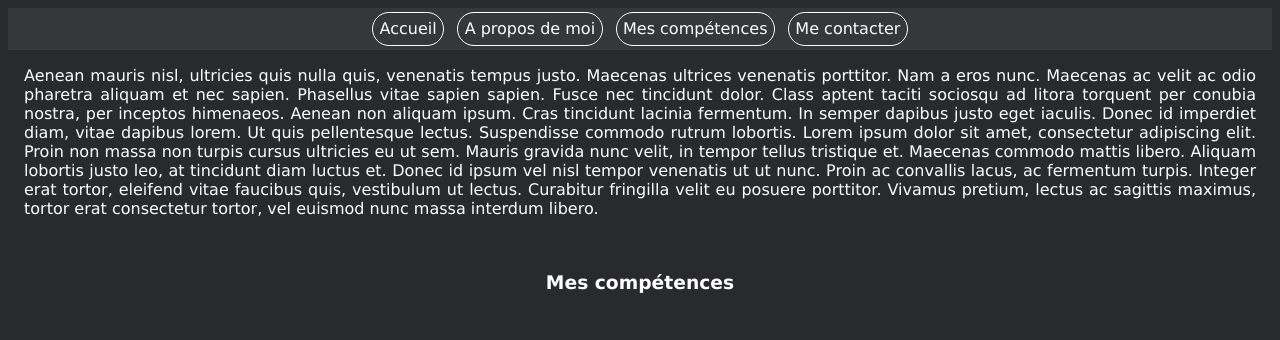
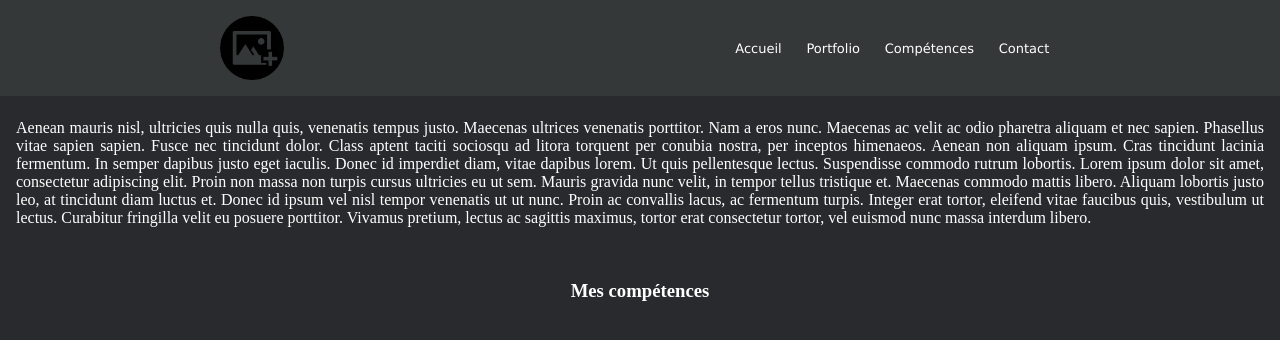
Before and after one commit to Kwaay/Portfolio, a PHP site: page / in a window 1280 px wide. Shown: the top 340 px of the page. Run offline with PHP 8.4, Linux system fonts and the light colour scheme.

Commit message:
V0.2 - Header Flottant

```diff
--- a/index.php
+++ b/index.php
@@ -1,4 +1,5 @@
 <?php include('pages/header.php'); ?>
+        <section id="sous-header" style="height:103px"> </section>
         <section id="APropos">
             <div class="container">
                 <div class="text">
--- a/pages/header.php
+++ b/pages/header.php
@@ -8,21 +8,22 @@
     </head>
     <body>
         <section class="header">
-            <div class="logo">
-                 <!-- <img src="images/logo.png" alt="Mon Logo"> -->
-            </div>
-            <div class="buttons">
-                <div class="design-accueil">
-                    <a href="index.php" class="link-button">Accueil</a>
-                </div>
-                <div class="design-a-propos">
-                    <a href="#APropos" class="link-button">A propos de moi</a>
-                </div>
-                <div class="design-reseaux">
-                    <a href="#Skills" class="link-button">Mes compétences</a>
-                </div>
-                <div class="design-contact">
-                    <a href="#Contact" class="link-button">Me contacter</a>
+            <div class="header-container">
+                <img src="images/insert_logo.png" alt="Mon Logo">
+                <div class="buttons">
+                    <div class="button-accueil">
+                        <a href="index.php" class="link-button">Accueil</a>
+                    </div>
+                    <div class="button-a-propos">
+                        <a href="#APropos" class="link-button">Portfolio</a>
+                    </div>
+                    <div class="button-skills">
+                        <a href="#Skills" class="link-button">Compétences</a>
+                    </div>
+                    <div class="button-contact">
+                        <a href="#Contact" class="link-button">Contact</a>
+                    </div>
                 </div>
             </div>
+
         </section>
--- a/style.css
+++ b/style.css
@@ -1,58 +1,78 @@
 body {
-  font-family: Verdana, Geneva, Tahoma, sans-serif;
   background-color: #292a2d;
-  border: 0 auto;
+  margin: 0;
+  padding: 0;
+  width: 100%;
+}
+
+section {
+  overflow: hidden;
+  position: relative;
 }
 
 .header {
   align-items: center;
   margin: 0 auto;
   background-color: #353839;
+  position: fixed;
+  width: 100%;
+  z-index: 999;
+}
+
+.header-container {
+  display: flex;
+  align-items: center;
+  justify-content: space-around;
+}
+
+.header-container img {
+  width: 64px;
+  height: auto;
+  padding: 2vh;
 }
 
 .buttons {
-  text-align: center;
-  font-size: medium;
+  padding: 2vh;
 }
 
-.design-accueil {
+.button-accueil {
   background-color: #353839;
-  border: 1px solid white;
-  border-radius: 50px;
   padding: 0.8vh;
   margin: 0.5vh;
-  text-align: center;
-  display: inline-block;
+  display: inline-flex;
+  font-family: Verdana, Geneva, Tahoma, sans-serif;
+  font-size: small;
 }
 
-.design-a-propos {
+.button-a-propos {
   background-color: #353839;
-  border: 1px solid white;
-  border-radius: 50px;
   padding: 0.8vh;
   margin: 0.5vh;
-  text-align: center;
-  display: inline-block;
+  display: inline-flex;
+  font-family: Verdana, Geneva, Tahoma, sans-serif;
+  font-size: small;
 }
 
-.design-reseaux {
+.button-skills {
   background-color: #353839;
-  border: 1px solid white;
-  border-radius: 50px;
   padding: 0.8vh;
   margin: 0.5vh;
-  text-align: center;
-  display: inline-block;
+  display: inline-flex;
+  font-family: Verdana, Geneva, Tahoma, sans-serif;
+  font-size: small;
 }
 
-.design-contact {
+.button-contact {
   background-color: #353839;
-  border: 1px solid white;
-  border-radius: 50px;
   padding: 0.8vh;
   margin: 0.5vh;
-  text-align: center;
-  display: inline-block;
+  display: inline-flex;
+  font-family: Verdana, Geneva, Tahoma, sans-serif;
+  font-size: small;
+}
+
+.sous-header {
+  height: 103px;
 }
 
 .container {
--- a/style.scss
+++ b/style.scss
@@ -1,52 +1,68 @@
 body {
-    font-family:Verdana, Geneva, Tahoma, sans-serif;
     background-color:#292a2d;
-    border: 0 auto;
+    margin: 0;
+    padding: 0;
+    width: 100%;
+}
+section {
+    overflow: hidden;
+    position: relative;
 }
 .header {
     align-items: center;
     margin: 0 auto;
     background-color: #353839;
+    position: fixed;
+    width: 100%;
+    z-index: 999;
+}
+.header-container {
+    display:flex;
+    align-items:center;
+    justify-content:space-around;
+}
+.header-container img {
+    width: 64px;
+    height: auto;
+    padding: 2vh;
 }
 .buttons {
-    text-align: center;
-    font-size: medium;
+    padding: 2vh;
 }
-.design-accueil {
+.button-accueil {
     background-color:#353839;
-    border: 1px solid white;
-    border-radius: 50px;
     padding: 0.8vh;
     margin: 0.5vh;
-    text-align: center;
-    display: inline-block;
+    display: inline-flex;
+    font-family: Verdana, Geneva, Tahoma, sans-serif;
+    font-size: small;
 }
-.design-a-propos {
-    background-color: #353839;
-    border: 1px solid white;
-    border-radius: 50px;
+.button-a-propos {
+    background-color:#353839;
     padding: 0.8vh;
     margin: 0.5vh;
-    text-align: center;
-    display: inline-block;
+    display: inline-flex;
+    font-family: Verdana, Geneva, Tahoma, sans-serif;
+    font-size: small;
 }
-.design-reseaux {
-    background-color: #353839;
-    border: 1px solid white;
-    border-radius: 50px;
+.button-skills {
+    background-color:#353839;
     padding: 0.8vh;
     margin: 0.5vh;
-    text-align: center;
-    display: inline-block;
+    display: inline-flex;
+    font-family: Verdana, Geneva, Tahoma, sans-serif;
+    font-size: small;
 }
-.design-contact {
-    background-color: #353839;
-    border: 1px solid white;
-    border-radius: 50px;
+.button-contact {
+    background-color:#353839;
     padding: 0.8vh;
     margin: 0.5vh;
-    text-align: center;
-    display: inline-block;
+    display: inline-flex;
+    font-family: Verdana, Geneva, Tahoma, sans-serif;
+    font-size: small;
+}
+.sous-header {
+    height: 103px;
 }
 .container {
     text-align: center;
```
Also changed, not shown: images/insert_logo.png (added).
